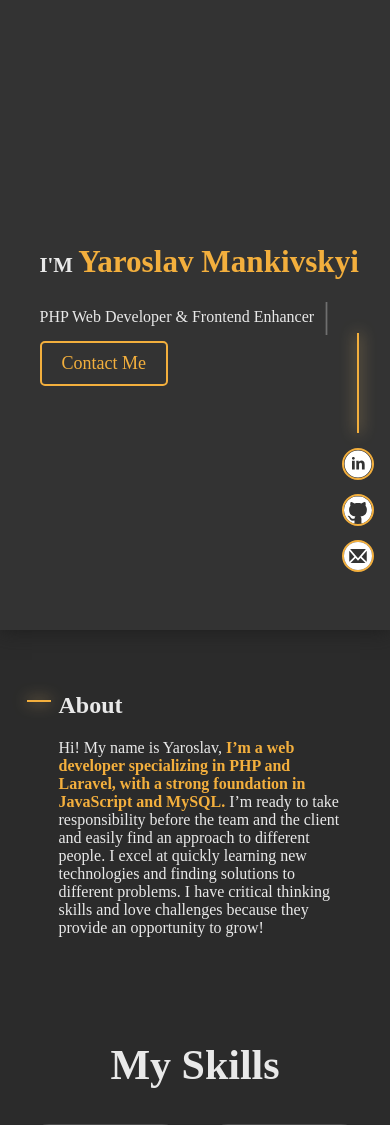
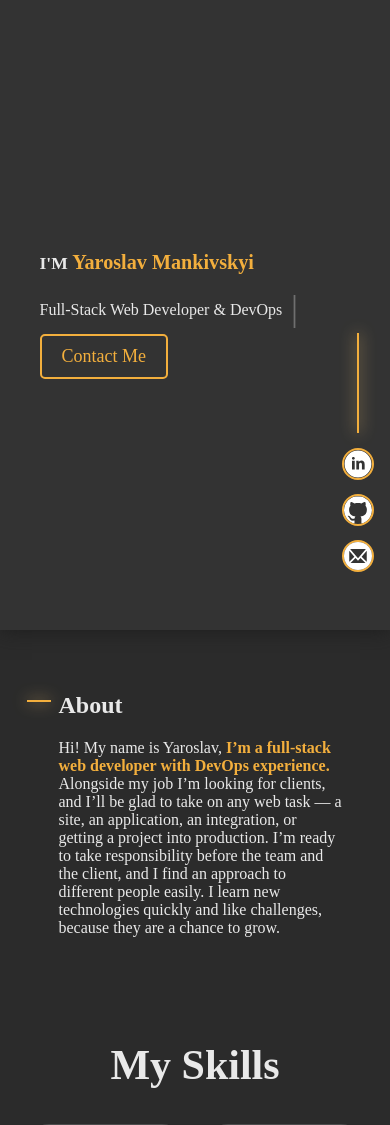
Before and after one commit to Ampersant/Ampersant.github.io, a PHP site: page /index.html in a window 390 px wide. Shown: the part 173-1298 px from the top of the page. Run offline with PHP 8.4, Linux system fonts and the light colour scheme; some libraries are stand-ins or nearby versions; some web fonts are replaced.

Commit message:
Describe the site as full-stack web development and add an English/Russian switch.
Co-authored-by: Cursor <cursoragent@cursor.com>

```diff
--- a/assets/css/responsive.css
+++ b/assets/css/responsive.css
@@ -99,12 +99,9 @@
 }
 /* MOBILES */
 @media screen and (max-width: 630px) {
-    /* * {
-        outline: 2px solid green;
-    } */
-    body{
-        overflow-x: hidden;
-
+    html, body {
+        overflow-x: clip;
+        max-width: 100%;
     }
     .button_container{
         visibility: visible;
@@ -137,6 +134,17 @@
     }
     .text {
         margin-left: 5vw;
+    }
+    #ym.text {
+        margin-right: 5vw;
+        max-width: calc(100% - 10vw);
+        box-sizing: border-box;
+    }
+    #ym h1 {
+        font-size: min(20px, calc((100vw - 10vw) / 20));
+    }
+    #ym h1 span {
+        font-size: 1.15em;
     }
     .text p {
         font-size: 16px;
--- a/assets/css/style.css
+++ b/assets/css/style.css
@@ -17,6 +17,7 @@ html, body{
 html{
     --menu-scroll-offset: 120px;
     scroll-padding-top: var(--menu-scroll-offset);
+    overflow-x: clip;
 }
 body {
     background-color: #2b2b2b;
@@ -178,17 +179,17 @@ a.nav-link:hover{
     margin: 0;
 }
 #ym h1 {
-    /* 15.9em is the measured width of "I'M" + the 1.5em name, so the line fits the column */
-    font-size: min(36px, calc(100cqi / 15.9));
+    font-size: min(36px, calc(100cqi / 18));
     line-height: 1.2;
     text-align: left;
     white-space: nowrap;
+    max-width: 100%;
 }
 .text h1 span {
     color: #f3af3d;
 }
 #ym h1 span {
-    font-size: 1.5em;
+    font-size: 1.35em;
 }
 .text p {
     font-size: 20px;
--- /dev/null
+++ b/assets/js/lang.js
@@ -0,0 +1,108 @@
+(function () {
+  var dict = {
+    en: {
+      "nav.skills": "Skills",
+      "nav.portfolio": "Portfolio",
+      "nav.contact": "Contact",
+      "hero.title": "I'M <span>Yaroslav Mankivskyi</span>",
+      "hero.role": "Full-Stack Web Developer & DevOps",
+      "hero.contact": "Contact Me",
+      "about.title": "About",
+      "about.body": "Hi! My name is Yaroslav, <span>I’m a full-stack web developer with DevOps experience.</span> Alongside my job I’m looking for clients, and I’ll be glad to take on any web task — a site, an application, an integration, or getting a project into production. I’m ready to take responsibility before the team and the client, and I find an approach to different people easily. I learn new technologies quickly and like challenges, because they are a chance to grow.",
+      "skills.title": "My Skills",
+      "portfolio.title": "Portfolio",
+      "portfolio.itemTitle": "The header for item",
+      "portfolio.itemText": "Description of item",
+      "portfolio.soon": "Will be soon..",
+      "experience.title": "Experience",
+      "exp.nova.role": "Web Developer",
+      "exp.nova.intro": "During this period of time I’ve done next things:",
+      "exp.nova.list": "<li>Worked on websites built with Drupal, WordPress, and Magento.</li><li>Created RAG applications and chatbots.</li><li>Made 3D games and graphics with JavaScript and React.</li><li>Worked on legacy projects and rebuilt application cores.</li><li>Developed products on Laravel.</li>",
+      "exp.free.role": "PHP Web-developer",
+      "exp.free.intro": "During this period of time I’ve done next things:",
+      "exp.free.list": "<li>Worked with several web applications and their parts(including DBs, APIs etc.), such as landing pages and multi-page applications on different topics and with different needs. Implemented different patterns such as REST and MVC.</li><li>Did strong user authentication using OAuth2, Sessions and Tokens.</li><li>Made web-based administrative panels, as well as remote administration service using Telegram Bot API.</li><li>Deployed projects to web servers using remote access software(e.g., Termius) and set up server admin panels for easy configuration of the application</li>",
+      "feedback.title": "Testimonial",
+      "feedback.body": "I had the pleasure of working with <span>Yaroslav Mankivskyi</span>, and I can confidently say that he is a <span>full-stack Web Developer</span> with a remarkable skill set and a strong work ethic. Yaroslav's expertise in PHP, Laravel, and MySQL, combined with his proficiency in Python and JavaScript, makes him a versatile and invaluable member of any development team.",
+      "feedback.role": "Python Backend Developer",
+      "contact.title": "Contact Me",
+      "search.placeholder": "Search..."
+    },
+    ru: {
+      "nav.skills": "Навыки",
+      "nav.portfolio": "Портфолио",
+      "nav.contact": "Контакты",
+      "hero.title": "Я <span>Yaroslav Mankivskyi</span>",
+      "hero.role": "Веб-разработчик, фулстек и DevOps",
+      "hero.contact": "Связаться",
+      "about.title": "Обо мне",
+      "about.body": "Привет! Меня зовут Ярослав, <span>я веб-разработчик полного цикла с опытом DevOps.</span> Параллельно с основной работой ищу клиентов и буду рад взяться за любую задачу в вебе — сайт, приложение, интеграцию или вывод проекта в продакшен. Готов отвечать за результат перед командой и заказчиком и легко нахожу подход к разным людям. Быстро осваиваю новые технологии и люблю сложные задачи: на них я расту.",
+      "skills.title": "Мои навыки",
+      "portfolio.title": "Портфолио",
+      "portfolio.itemTitle": "Заголовок проекта",
+      "portfolio.itemText": "Описание проекта",
+      "portfolio.soon": "Скоро будет..",
+      "experience.title": "Опыт",
+      "exp.nova.role": "Веб-разработчик",
+      "exp.nova.intro": "За это время я сделал следующее:",
+      "exp.nova.list": "<li>Работал над сайтами на Drupal, WordPress и Magento.</li><li>Делал RAG-приложения и чат-ботов.</li><li>Делал 3D-игры и графику на JavaScript и React.</li><li>Работал с легаси-проектами и перестраивал ядра приложений.</li><li>Разрабатывал продукты на Laravel.</li>",
+      "exp.free.role": "PHP веб-разработчик",
+      "exp.free.intro": "За это время я сделал следующее:",
+      "exp.free.list": "<li>Работал с веб-приложениями и их частями (базы, API и т.д.): лендинги и многостраничные проекты под разные задачи. Применял паттерны вроде REST и MVC.</li><li>Делал аутентификацию через OAuth2, сессии и токены.</li><li>Собирал административные панели и удалённое администрирование через Telegram Bot API.</li><li>Выкладывал проекты на серверы (в том числе через Termius) и настраивал панели для удобной конфигурации.</li>",
+      "feedback.title": "Отзыв",
+      "feedback.body": "Мне посчастливилось работать с <span>Ярославом Маньковским</span>, и я могу уверенно сказать, что это <span>веб-разработчик полного цикла</span> с сильным набором навыков и ответственным подходом к делу. Опыт Ярослава в PHP, Laravel и MySQL вместе со знанием Python и JavaScript делает его разносторонним и ценным человеком в команде.",
+      "feedback.role": "Python-разработчик бэкенда",
+      "contact.title": "Связаться",
+      "search.placeholder": "Поиск..."
+    }
+  };
+
+  var listeners = [];
+  var lang = localStorage.getItem("site-lang") === "ru" ? "ru" : "en";
+
+  function t(key) {
+    var pack = dict[lang] || dict.en;
+    return pack[key] != null ? pack[key] : (dict.en[key] || "");
+  }
+
+  function apply() {
+    document.documentElement.lang = lang === "ru" ? "ru" : "en";
+    document.querySelectorAll("[data-i18n]").forEach(function (el) {
+      el.textContent = t(el.getAttribute("data-i18n"));
+    });
+    document.querySelectorAll("[data-i18n-html]").forEach(function (el) {
+      el.innerHTML = t(el.getAttribute("data-i18n-html"));
+    });
+    document.querySelectorAll("[data-i18n-placeholder]").forEach(function (el) {
+      el.setAttribute("placeholder", t(el.getAttribute("data-i18n-placeholder")));
+    });
+    document.querySelectorAll("[data-set-lang]").forEach(function (btn) {
+      var on = btn.getAttribute("data-set-lang") === lang;
+      btn.classList.toggle("is-active", on);
+      btn.setAttribute("aria-pressed", on ? "true" : "false");
+    });
+    listeners.forEach(function (fn) { fn(lang); });
+  }
+
+  document.addEventListener("click", function (event) {
+    var btn = event.target.closest("[data-set-lang]");
+    if (!btn) return;
+    var next = btn.getAttribute("data-set-lang");
+    if (next !== "en" && next !== "ru") return;
+    if (next === lang) return;
+    lang = next;
+    localStorage.setItem("site-lang", lang);
+    apply();
+  });
+
+  window.siteI18n = {
+    t: t,
+    get lang() { return lang; },
+    onChange: function (fn) { listeners.push(fn); }
+  };
+
+  if (document.readyState === "loading") {
+    document.addEventListener("DOMContentLoaded", apply);
+  } else {
+    apply();
+  }
+})();
--- a/assets/js/main.js
+++ b/assets/js/main.js
@@ -1,10 +1,8 @@
 
 document.addEventListener("DOMContentLoaded", (event) => {
     function greetingStart(){
-        document.body.style.overflowX = 'hidden';
     }
     function greetingEnd(){
-        document.body.style.overflowX = 'visible';
     }
     gsap.registerPlugin(TextPlugin, ScrollTrigger, ScrollToPlugin)
     let ym = document.getElementById('ym');
@@ -15,7 +13,7 @@ document.addEventListener("DOMContentLoaded", (event) => {
         { autoAlpha: 1, y: 0, delay:1.5, duration: 2, ease: 'power2', onStart: () => {greetingStart();}} //
       ).to("#ym-p", {
         text: {
-            value: "PHP Web Developer & Frontend Enhancer",
+            value: window.siteI18n.t("hero.role"),
             newClass: "",
             // delimiter: " ",
         },
@@ -171,7 +169,7 @@ document.addEventListener("DOMContentLoaded", (event) => {
         },
         delay: 2.5,
         text: {
-            value: 'Python Backend Developer'
+            value: window.siteI18n.t("feedback.role")
         },
         duration: 1
     })
@@ -181,4 +179,13 @@ document.addEventListener("DOMContentLoaded", (event) => {
             start: "20% 80%",
         }, duration: 1.5
     })
+    window.siteI18n.onChange(function () {
+        gsap.killTweensOf("#ym-p");
+        var role = document.getElementById("ym-p");
+        if (role) role.textContent = window.siteI18n.t("hero.role");
+        var position = document.querySelector(".person-position");
+        if (position && position.textContent.trim()) {
+            position.textContent = window.siteI18n.t("feedback.role");
+        }
+    });
    });
--- a/index.html
+++ b/index.html
@@ -36,13 +36,17 @@
                 </div>
                 <div class="menu">
                     <ul>
-                        <li><a class="nav-link" href="#my-skills">Skills</a></li>
-                        <li><a class="nav-link" href="#portfolio">Portfolio</a></li>
-                        <li><a class="nav-link" href="#contact">Contact</a></li>
+                        <li><a class="nav-link" href="#my-skills" data-i18n="nav.skills">Skills</a></li>
+                        <li><a class="nav-link" href="#portfolio" data-i18n="nav.portfolio">Portfolio</a></li>
+                        <li><a class="nav-link" href="#contact" data-i18n="nav.contact">Contact</a></li>
                     </ul>
                 </div>
                 <div id="search" class="search-container">
-                    <input id="search-input" type="text" placeholder="Search...">
+                    <div class="lang-switch" role="group" aria-label="Language">
+                        <button type="button" class="lang-switch__btn is-active" data-set-lang="en" aria-pressed="true">EN</button>
+                        <button type="button" class="lang-switch__btn" data-set-lang="ru" aria-pressed="false">RU</button>
+                    </div>
+                    <input id="search-input" type="text" placeholder="Search..." data-i18n-placeholder="search.placeholder">
                     <div class="search"></div>
                  </div>
             </div>
@@ -56,9 +60,15 @@
         <div id="overlay-toggle" class="overlay-toggle">
         <nav class="overlay-menu">
             <ul>
-                <li><a class="nav-link t-l" href="#my-skills">Skills</a></li>
-                <li><a class="nav-link t-l" href="#portfolio">Portfolio</a></li>
-                <li><a class="nav-link t-l" href="#contact">Contact</a></li>
+                <li><a class="nav-link t-l" href="#my-skills" data-i18n="nav.skills">Skills</a></li>
+                <li><a class="nav-link t-l" href="#portfolio" data-i18n="nav.portfolio">Portfolio</a></li>
+                <li><a class="nav-link t-l" href="#contact" data-i18n="nav.contact">Contact</a></li>
+                <li class="lang-li">
+                    <div class="lang-switch" role="group" aria-label="Language">
+                        <button type="button" class="lang-switch__btn is-active" data-set-lang="en" aria-pressed="true">EN</button>
+                        <button type="button" class="lang-switch__btn" data-set-lang="ru" aria-pressed="false">RU</button>
+                    </div>
+                </li>
                 <!-- <li>
                     <div id="search-mobile" class="search-container">
                         <input type="text" placeholder="Search...">
@@ -73,9 +83,9 @@
     <main>
         <div id="greeting" class="container-1">
             <div id="ym" class="text">
-                <h1>I'M <span>Yaroslav Mankivskyi</span></h1>
+                <h1 data-i18n-html="hero.title">I'M <span>Yaroslav Mankivskyi</span></h1>
                 <p id="ym-p" class="box typing"></p>
-                <a href="mailto:y.mankivskyi@gmail.com" class="contact-btn">Contact Me</a>
+                <a href="mailto:y.mankivskyi@gmail.com" class="contact-btn" data-i18n="hero.contact">Contact Me</a>
             </div>
             <div id="ym-image" class="image">
                 <img src="assets/img/me1.png" alt="Yaroslav Mankivskyi">
@@ -93,13 +103,13 @@
 
             <div class="text">
             <!-- <span class="hr-ln-gld"></span> -->
-            <h2 id="about-h" class="dash-f">About</h2>
-                <p id="about-p">Hi! My name is Yaroslav, <span>I’m a web developer specializing in PHP and Laravel, with a strong foundation in JavaScript and MySQL.</span> I’m ready to take responsibility before the team and the client and easily find an approach to different people. I excel at quickly learning new technologies and finding solutions to different problems. I have critical thinking skills and love challenges because they provide an opportunity to grow!</p>
+            <h2 id="about-h" class="dash-f" data-i18n="about.title">About</h2>
+                <p id="about-p" data-i18n-html="about.body">Hi! My name is Yaroslav, <span>I’m a full-stack web developer with DevOps experience.</span> Alongside my job I’m looking for clients, and I’ll be glad to take on any web task — a site, an application, an integration, or getting a project into production. I’m ready to take responsibility before the team and the client, and I find an approach to different people easily. I learn new technologies quickly and like challenges, because they are a chance to grow.</p>
             </div>
         </div>
         <div class="container-2">
             <div class="container-header">
-                <h2 id="my-skills">My Skills</h2>
+                <h2 id="my-skills" data-i18n="skills.title">My Skills</h2>
             </div>
             <div class="skills-flex">
                 <div class="skills-card">
@@ -251,64 +261,64 @@
         </div>
             <div class="container-2">
                 <div class="container-header">
-                    <h2 id="portfolio">Portfolio</h2>
+                    <h2 id="portfolio" data-i18n="portfolio.title">Portfolio</h2>
                 </div>
             </div>
                 <div class="porfolio-flex">
                     <div class="p-item-content">
                         <img src="/assets/img/portfolio/project1.jpg" alt="">
                         <div class="overlay">
-                            <h3>The header for item</h3>
-                            <p>Description of item</p>
-                            <a href="#" class="view-btn">Will be soon..</a>
+                            <h3 data-i18n="portfolio.itemTitle">The header for item</h3>
+                            <p data-i18n="portfolio.itemText">Description of item</p>
+                            <a href="#" class="view-btn" data-i18n="portfolio.soon">Will be soon..</a>
                         </div>
                     </div>
                     <div class="p-item-content">
                         <img src="/assets/img/portfolio/project2.png" alt="">
                         <div class="overlay">
-                            <h3>The header for item</h3>
-                            <p>Description of item</p>
-                            <a href="#" class="view-btn">Will be soon..</a>
+                            <h3 data-i18n="portfolio.itemTitle">The header for item</h3>
+                            <p data-i18n="portfolio.itemText">Description of item</p>
+                            <a href="#" class="view-btn" data-i18n="portfolio.soon">Will be soon..</a>
                         </div>
                     </div>
                     <div class="p-item-content">
                         <img src="/assets/img/portfolio/project3.jpg" alt="">
                         <div class="overlay">
-                            <h3>The header for item</h3>
-                            <p>Description of item</p>
-                            <a href="#" class="view-btn">Will be soon..</a>
+                            <h3 data-i18n="portfolio.itemTitle">The header for item</h3>
+                            <p data-i18n="portfolio.itemText">Description of item</p>
+                            <a href="#" class="view-btn" data-i18n="portfolio.soon">Will be soon..</a>
                         </div>
                     </div>
                     <div class="porfolio-flex">
                         <div class="p-item-content">
                             <img src="/assets/img/portfolio/project4.webp" alt="">
                             <div class="overlay">
-                                <h3>The header for item</h3>
-                                <p>Description of item</p>
-                                <a href="#" class="view-btn">Will be soon..</a>
+                                <h3 data-i18n="portfolio.itemTitle">The header for item</h3>
+                                <p data-i18n="portfolio.itemText">Description of item</p>
+                                <a href="#" class="view-btn" data-i18n="portfolio.soon">Will be soon..</a>
                             </div>
                         </div>
                         <div class="p-item-content">
                             <img src="/assets/img/portfolio/project5.webp" alt="">
                             <div class="overlay">
-                                <h3>The header for item</h3>
-                                <p>Description of item</p>
-                                <a href="#" class="view-btn">Will be soon..</a>
+                                <h3 data-i18n="portfolio.itemTitle">The header for item</h3>
+                                <p data-i18n="portfolio.itemText">Description of item</p>
+                                <a href="#" class="view-btn" data-i18n="portfolio.soon">Will be soon..</a>
                             </div>
                         </div>
                         <div class="p-item-content">
                             <img src="/assets/img/portfolio/project6.avif" alt="">
                             <div class="overlay">
-                                <h3>The header for item</h3>
-                                <p>Description of item</p>
-                                <a href="#" class="view-btn">Will be soon..</a>
+                                <h3 data-i18n="portfolio.itemTitle">The header for item</h3>
+                                <p data-i18n="portfolio.itemText">Description of item</p>
+                                <a href="#" class="view-btn" data-i18n="portfolio.soon">Will be soon..</a>
                             </div>
                         </div>
                     </div>
                 </div>
                 <div class="container-2">
                     <div  id="experience-header" class="container-header">
-                        <h2>Experience</h2>
+                        <h2 data-i18n="experience.title">Experience</h2>
                         <hr id="experience-hr">
                     </div>
                 </div>
@@ -316,10 +326,10 @@
                     <div class="con">
                         <div class="year">2024</div>
                         <div class="content">
-                            <h2>Web Developer</h2>
+                            <h2 data-i18n="exp.nova.role">Web Developer</h2>
                             <h3>Nova GmbH</h3>
-                            <p>During this period of time I’ve done next things:</p>
-                            <ul>
+                            <p data-i18n="exp.nova.intro">During this period of time I’ve done next things:</p>
+                            <ul data-i18n-html="exp.nova.list">
                                 <li>Worked on websites built with Drupal, WordPress, and Magento.</li>
                                 <li>Created RAG applications and chatbots.</li>
                                 <li>Made 3D games and graphics with JavaScript and React.</li>
@@ -331,10 +341,10 @@
                     <div class="con">
                         <div class="year">2021</div>
                         <div class="content">
-                            <h2>PHP Web-developer</h2>
+                            <h2 data-i18n="exp.free.role">PHP Web-developer</h2>
                             <h3>Freelance, mentor</h3>
-                            <p>During this period of time I’ve done next things:</p>
-                            <ul>
+                            <p data-i18n="exp.free.intro">During this period of time I’ve done next things:</p>
+                            <ul data-i18n-html="exp.free.list">
                                 <li>Worked with several web applications and their parts(including DBs, APIs etc.), such as landing pages and multi-page applications on different topics and with different needs. Implemented different patterns such as REST and MVC.</li>
                                 <li>Did strong user authentication using OAuth2, Sessions and Tokens.</li>
                                 <li>Made web-based administrative panels, as well as remote administration service using Telegram Bot API.</li>
@@ -357,8 +367,8 @@
                     <div class="container-f">
                         <div id="text-feedback" class="text">
                             <span class="hr-ln-gld"></span>
-                            <h2>Testimonial</h2>
-                            <p class="dash-f">I had the pleasure of working with  <span>Yaroslav Mankivskyi</span>, and I can confidently say that he is a <span>PHP Developer</span> with a remarkable skill set and a strong work ethic. Yaroslav's expertise in PHP, Laravel, and MySQL, combined with his proficiency in Python and JavaScript, makes him a versatile and invaluable member of any development team.</p>
+                            <h2 data-i18n="feedback.title">Testimonial</h2>
+                            <p class="dash-f" data-i18n-html="feedback.body">I had the pleasure of working with <span>Yaroslav Mankivskyi</span>, and I can confidently say that he is a <span>full-stack Web Developer</span> with a remarkable skill set and a strong work ethic. Yaroslav's expertise in PHP, Laravel, and MySQL, combined with his proficiency in Python and JavaScript, makes him a versatile and invaluable member of any development team.</p>
                             <h3><a class="tt-a" href="https://www.linkedin.com/in/avhustin-krushchuk/" target="_blank">Avhustin Krushchuk</a></h3>
                             <p class="person-position dash-sm "><span class="typing"></span></p>
                         </div>
@@ -374,7 +384,7 @@
     </main>
     <footer>
         <div class="footer-h2">
-            <h2 id="contact">Contact Me</h2>
+            <h2 id="contact" data-i18n="contact.title">Contact Me</h2>
         </div>
         <div class="contacts">
             <div class="contacts-item">
@@ -409,6 +419,7 @@
     <script src="https://cdn.jsdelivr.net/npm/gsap@3.12.5/dist/TextPlugin.min.js"></script>
     <script src="https://cdn.jsdelivr.net/npm/gsap@3.12.5/dist/ScrollTrigger.min.js"></script>
     <script src="https://cdn.jsdelivr.net/npm/gsap@3.12.5/dist/ScrollToPlugin.min.js"></script>
+    <script src="assets/js/lang.js"></script>
     <script src="assets/js/main.js"></script>
     <script src="assets/js/menu.js"></script>
     <script src="assets/js/search.js"></script>
--- a/layouts/footer.php
+++ b/layouts/footer.php
@@ -1,6 +1,6 @@
 <footer>
     <div class="footer-h2">
-        <h2 id="contact">Contact Me</h2>
+        <h2 id="contact" data-i18n="contact.title">Contact Me</h2>
     </div>
     <div class="contacts">
         <div class="contacts-item">
```
Also changed, not shown: other parts of assets/css/style.css (+63 -2 lines), index.php (+16 -15 lines), layouts/header.php (+17 -7 lines).
